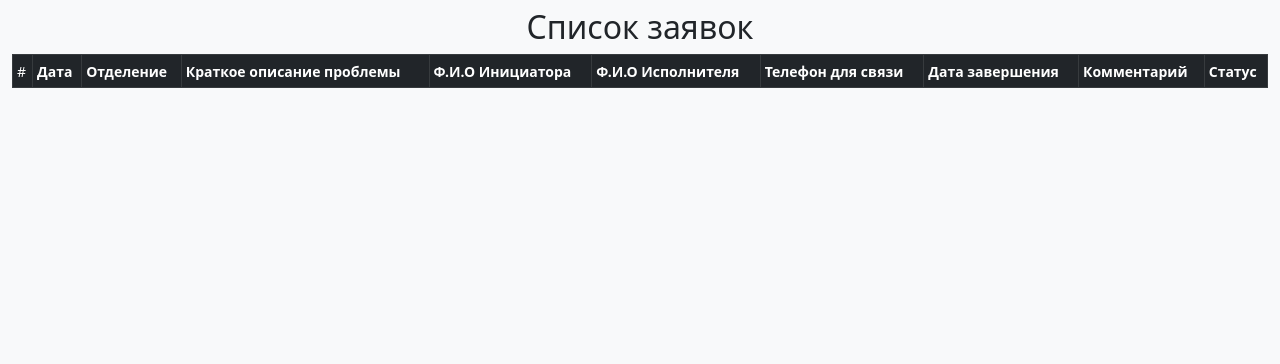
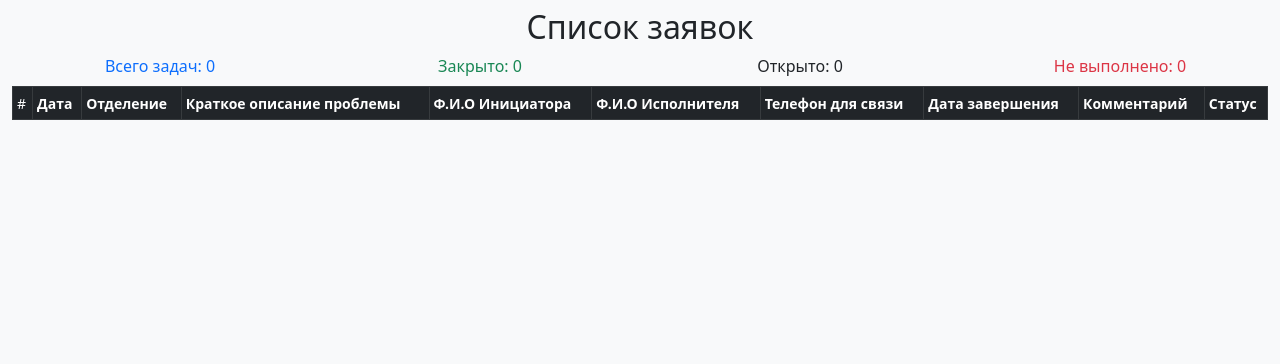
Before and after one commit to denze11/helpgkb1, a Django app: page /tasks in a window 1280 px wide. Shown: the part 56-420 px from the top of the page. Run offline with Django 4.2, Linux system fonts and the light colour scheme; data that the repository does not hold is empty; some libraries are stand-ins or nearby versions.

Commit message:
Добавил вывод количества задач

```diff
--- a/task/views.py
+++ b/task/views.py
@@ -1,3 +1,4 @@
+from tokenize import Comment
 from django.shortcuts import render
 from django.views.generic import ListView, CreateView, UpdateView
 from . models import Task
@@ -11,6 +12,17 @@ class TaskView(ListView):
 
     # Список начинается с последнего
     ordering = ['-date_created']
+
+    def get_context_data(self, **kwargs):
+        context = super().get_context_data(**kwargs)
+        queryset = Task.objects.all()
+        context['task_all'] = queryset.count()
+        context['task_true'] = queryset.filter(completed=True).count()
+        context['task_false'] = queryset.filter(
+            completed=False, comment='').count()
+        context['task_difficult'] = queryset.filter(
+            completed=False).exclude(comment__exact='').count()
+        return context
 
 
 def category_view(request, category_name):
--- a/templates/tasks.html
+++ b/templates/tasks.html
@@ -10,6 +10,20 @@
     <h2 class="text-center">
         Список заявок
     </h2>
+    <div class="row text-center pb-2">
+        <div class="col-sm text-primary">
+            Всего задач: {{task_all}}
+        </div>
+        <div class="col-sm text-success">
+            Закрыто: {{task_true}}
+        </div>
+        <div class="col-sm">
+            Открыто: {{task_false}}
+        </div>
+        <div class="col-sm text-danger">
+            Не выполнено: {{task_difficult}}
+        </div>
+    </div>
     <div class="table-responsive pb-5">
         <table class="table table-sm table-bordered table-hover">
             <thead>
```
